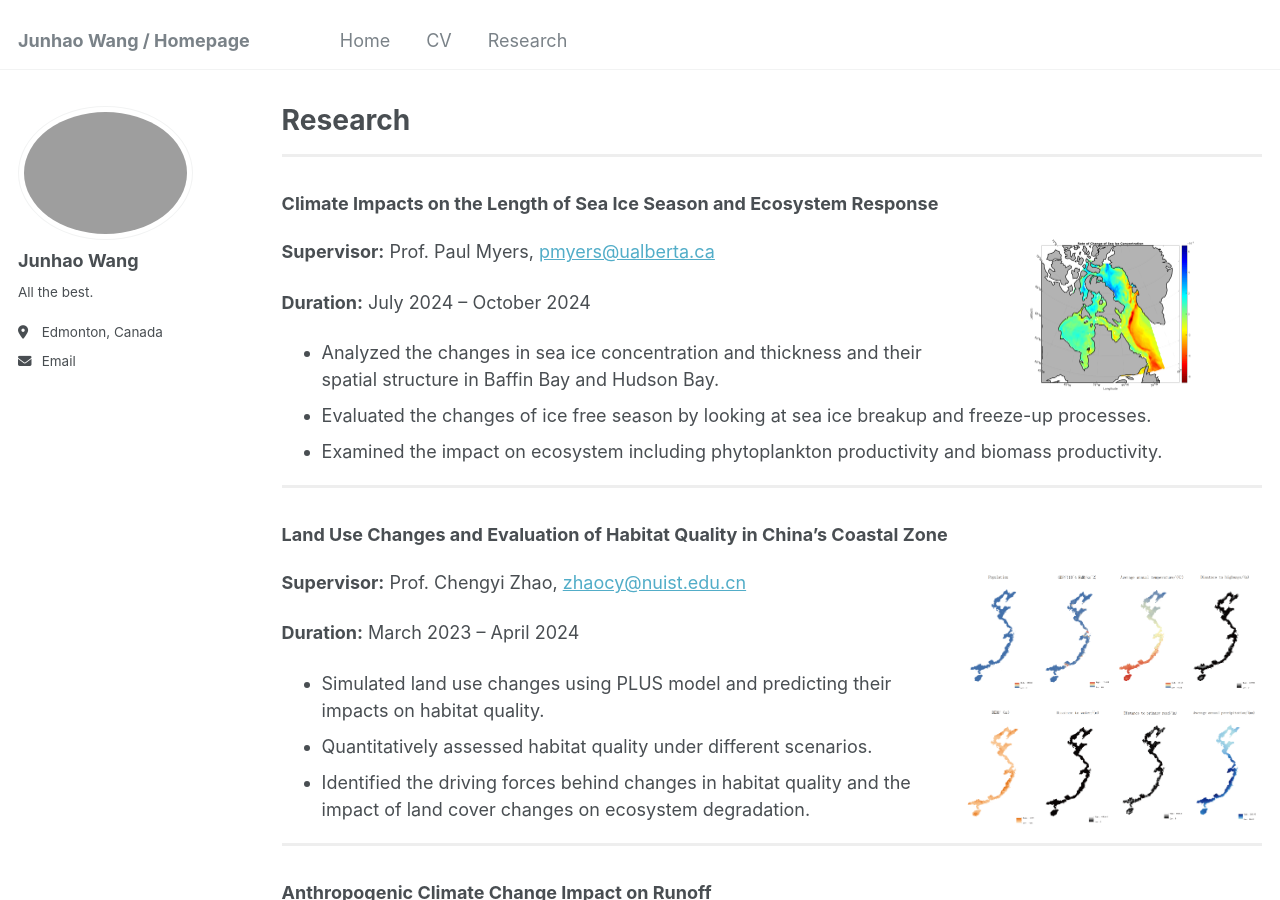
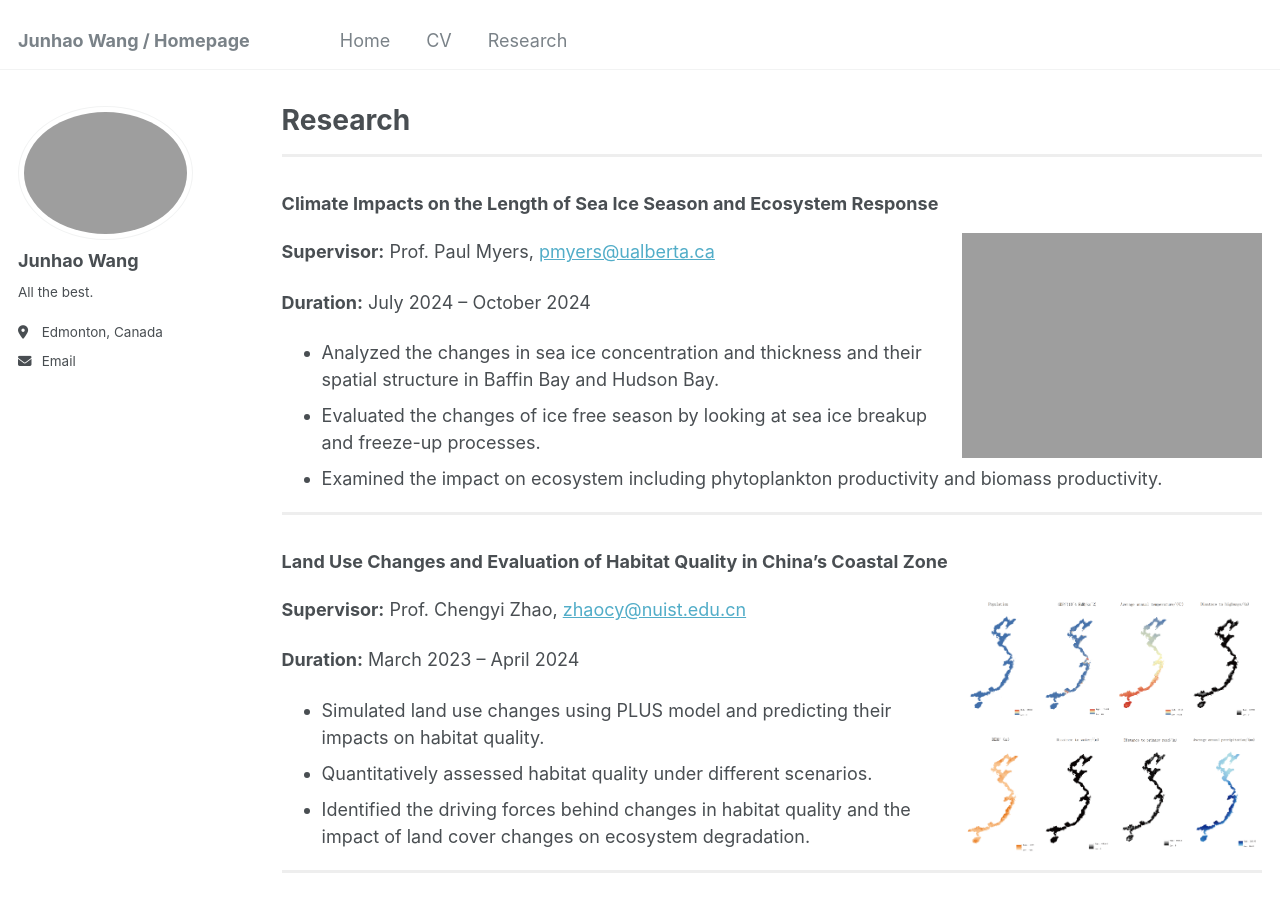
Before and after one commit to sigmundw/sigmundw.github.io, a Jekyll site: the page built from _pages/research.md, in a window 1280 px wide and 900 px high. Built offline with Jekyll 4.4.1, drawn with Linux system fonts in a browser that asks for light colours.

Commit message:
Update research.md

```diff
--- a/_pages/research.md
+++ b/_pages/research.md
@@ -11,7 +11,7 @@ redirect_from:
 <div style="border-top: 3px solid #eee; margin: 20px 0;"></div>
 
 ### Climate Impacts on the Length of Sea Ice Season and Ecosystem Response
-<img src="https://sigmundw.github.io/images/IC_change.png" alt="IC Image" width="300" align="right" style="margin-left: 20px;"/>
+<img src="https://sigmundw.github.io/images/Poster_Junhao.png" alt="IC Image" width="300" align="right" style="margin-left: 20px;"/>
 
 **Supervisor:** Prof. Paul Myers, [pmyers@ualberta.ca](mailto:pmyers@ualberta.ca)
 
```
